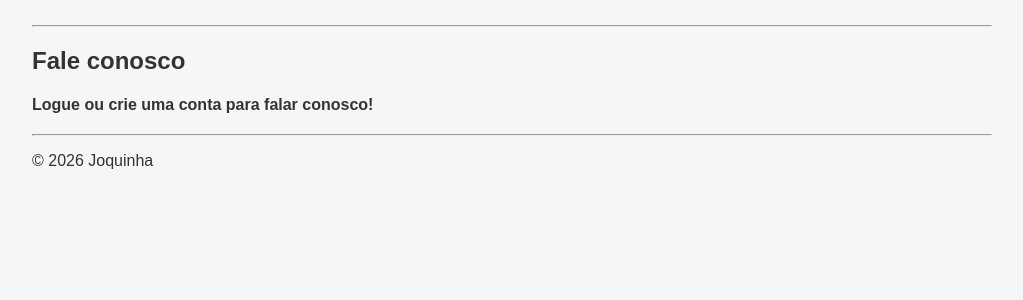
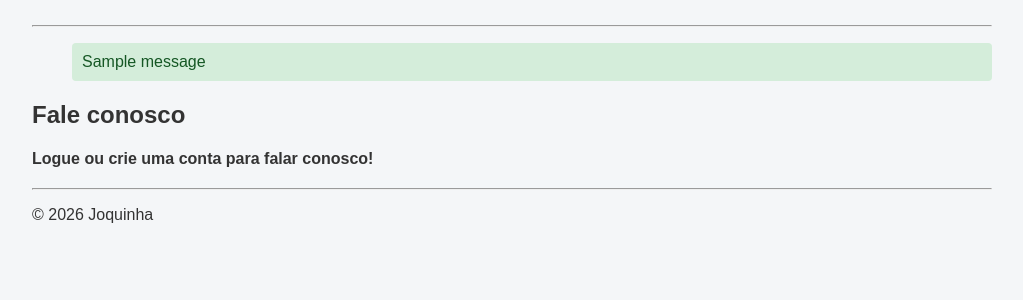
Before and after one commit to Giancsa/djangobase_lastversion, a Django app: page /contato/ in a window 1280 px wide. Shown: the part 83-383 px from the top of the page, without its empty margins (128-1151 px from the left). Run offline with Django 5.2, Linux system fonts and the light colour scheme; tables that the repository leaves empty hold one stand-in row (values such as "Sample post"); one stand-in notice (Sample message) is shown.

Commit message:
2026.10.14

```diff
--- a/cadastro/static/cadastro/style.css
+++ b/cadastro/static/cadastro/style.css
@@ -148,6 +148,22 @@ h6 {
     margin-bottom: 20px; /* Cria espaço abaixo dos títulos */
 }
 
+.success {
+    background-color: #d4edda;
+    color: #155724;
+    padding: 10px;
+    border-radius: 4px;
+    list-style: none;
+}
+
+.error {
+    background-color: #f8d7da;
+    color: #721c24;
+    padding: 10px;
+    border-radius: 4px;
+    list-style: none;
+}
+
 
 /* =========================================
    9. RESPONSIVIDADE DA NAVBAR
--- a/cadastro/templates/cadastro/base.html
+++ b/cadastro/templates/cadastro/base.html
@@ -44,6 +44,16 @@
     <hr>
 
     <main>
+         {# Mensagens entre páginas #}
+        {% if messages %}
+            <div class="alerts">
+                <ul>
+                    {% for message in messages %}
+                    <li class="{{ message.tags }}">{{ message }}</li>
+                    {% endfor %}
+                </ul>
+            </div>
+        {% endif %}
         {% block conteudo %}{% endblock %}
     </main>
 
--- a/cadastro/views.py
+++ b/cadastro/views.py
@@ -2,6 +2,7 @@ from django.shortcuts import get_object_or_404, redirect, render
 from django.contrib.auth.decorators import login_required
 from cadastro.forms import ContatoForm, PessoaForm
 from cadastro.models import Pessoa
+from django.contrib import messages
 
 
 
@@ -39,14 +40,13 @@ def contato(request):
     )
 
 
-
-@login_required
 def adicionar(request):
     # Se o form está sendo enviado
     if request.method == 'POST':
         form = PessoaForm(request.POST)
         if form.is_valid():
             form.save()
+            messages.success(request, 'Pessoa adicionada com sucesso!')
             return redirect('index')
     else:
         # Exibe o formulário
@@ -81,6 +81,7 @@ def editar(request, id):
         form = PessoaForm(request.POST, instance=pessoa)
         if form.is_valid():
             form.save()
+            messages.success(request, 'Pessoa atualizada com sucesso!')
             return redirect('detalhe', id=id)
     else:
         form = PessoaForm(instance=pessoa)
@@ -103,6 +104,7 @@ def deletar(request, id):
     # Se o frmulário foi enviado
     if request.method == 'POST':
         pessoa.delete()
+        messages.success(request, 'Pessoa deletada com sucesso!')
         return redirect('index')
 
     return render(
```
Also changed, not shown: cadastro/static/cadastro/js.js (added).
